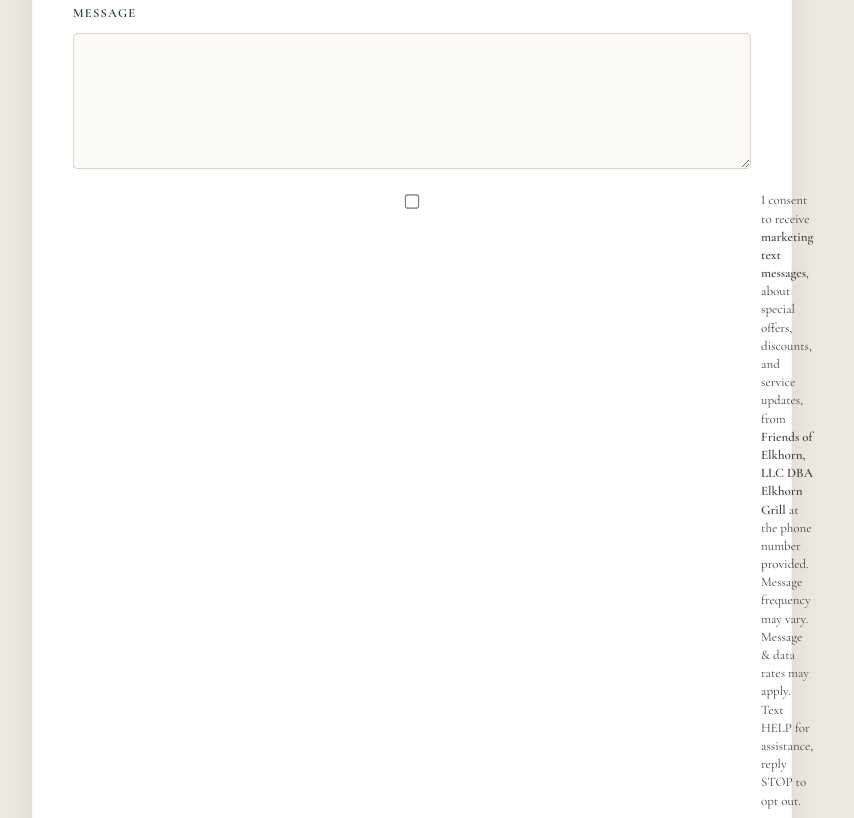
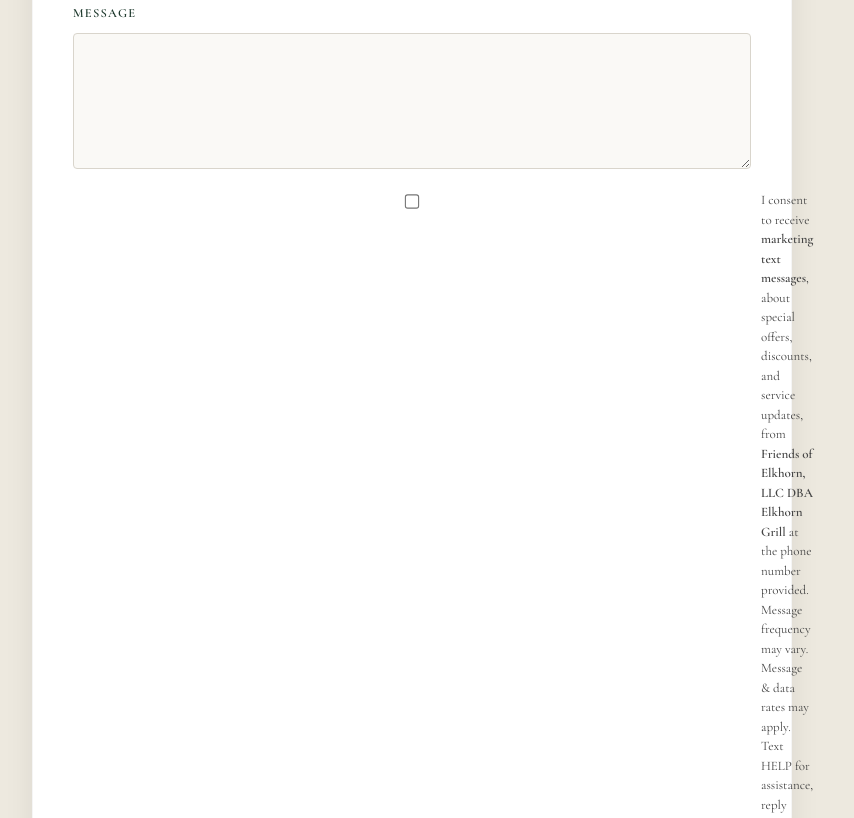
Before and after one commit to Solynx-Solutions/elkhorn-info, a plain HTML site: page index.html in a window 1280 px wide. Shown: the part 2544-3362 px from the top of the page, without its empty margins (228-1082 px from the left). Drawn offline with nearby package versions, Linux system fonts and the light colour scheme.

Commit message:
Fix collapsed flex layout for SMS consent checkboxes

```diff
--- a/styles.css
+++ b/styles.css
@@ -1490,8 +1490,9 @@ p {
   gap: 10px;
   margin-top: 12px;
   font-size: 13px;
-  line-height: 1.4;
+  line-height: 1.5;
   color: #444;
+  width: 100%;
 }
 
 .sms-consent-option input {
@@ -1503,6 +1504,7 @@ p {
 
 .sms-consent-option span {
   flex: 1;
+  max-width: 100%;
 }
 
 
```
